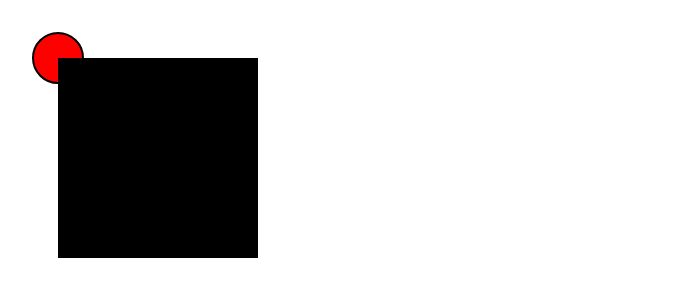
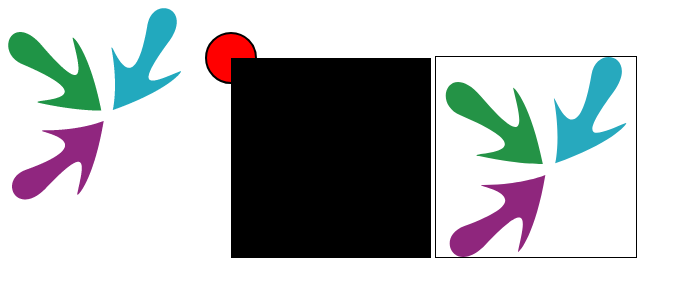
Before and after one commit to alexa4berg/igme230, a plain HTML site: page week8b/svgdemo.html in a window 1280 px wide. Shown: the whole page, without its empty margins (0-692 px from the left). Drawn offline with Linux system fonts and the light colour scheme.

Commit message:
Exporting and Scaling an SVG from Illustrator

```diff
--- a/week8b/svgdemo.html
+++ b/week8b/svgdemo.html
@@ -7,14 +7,51 @@
 
     <title>SVG Files in HTML Documents</title>
 
+    <style>
+        #Layer_1 {
+            width: 200px;
+            height: 200px;
+            border: 1px solid black;
+        }
+
+    </style>
+
 </head>
 
 <body>
-   <svg height="250" width="250" xmlns="http://www.w3.org/2000/svg">
+    <svg height="250" width="250" xmlns="http://www.w3.org/2000/svg">
 
-    <circle cx="50" cy="50" fill="#f00" r="25" stroke="#000" stroke-width="2" />
-    <rect width="200" height="200" x="50" y="50" fill="black" />
-</svg>
+        <circle cx="50" cy="50" fill="#f00" r="25" stroke="#000" stroke-width="2" />
+        <rect width="200" height="200" x="50" y="50" fill="black" />
+    </svg>
+
+    <img src="logo.png" style="float: left;">
+
+    <svg id="Layer_1" data-name="Layer 1" xmlns="http://www.w3.org/2000/svg" viewBox="0 0 82.75 91.68">
+        <defs>
+            <style>
+                .cls-1 {
+                    fill: #249346;
+                }
+
+                .cls-2 {
+                    fill: #8f267d;
+                }
+
+                .cls-3 {
+                    fill: #27a9be;
+                }
+
+            </style>
+        </defs>
+        <title>logo</title>
+        <g>
+            <path class="cls-1" d="M48.87,44.62C73,72.78,66.39,52.35,63.8,41,63.5,39.71,71.63,47,77.42,75.76c0,0-10.84.39-29.25-3.58-9-1.94,36.78.63-8.51-18.68C26.15,47.74,34.84,28.22,48.87,44.62Z" transform="translate(-32.91 -26.75)" />
+            <path class="cls-2" d="M51,112.88c22.7-23.94,17.28-8.25,15,3.12-.27,1.35,7.65-6.14,12.57-35.11,0,0-10.32,4.48-28.32,4.5-8.46,0,32.35,4.14-8.75,18.87C27.67,109.23,37.12,127.48,51,112.88Z" transform="translate(-32.91 -26.75)" />
+        </g>
+        <path class="cls-3" d="M109.82,42.75C90.19,69.26,104.69,61.19,115.5,57c1.28-.5-4.72,8.6-32.39,18.48,0,0,2.62-10.94-.48-28.67C81.17,38.48,92.32,78,99.7,34.92,102.18,20.43,121.79,26.57,109.82,42.75Z" transform="translate(-32.91 -26.75)" />
+    </svg>
+
 
 </body>
 
```
Also changed, not shown: week8b/logo.png (added), week8b/logo.svg (added), 1 other file.
